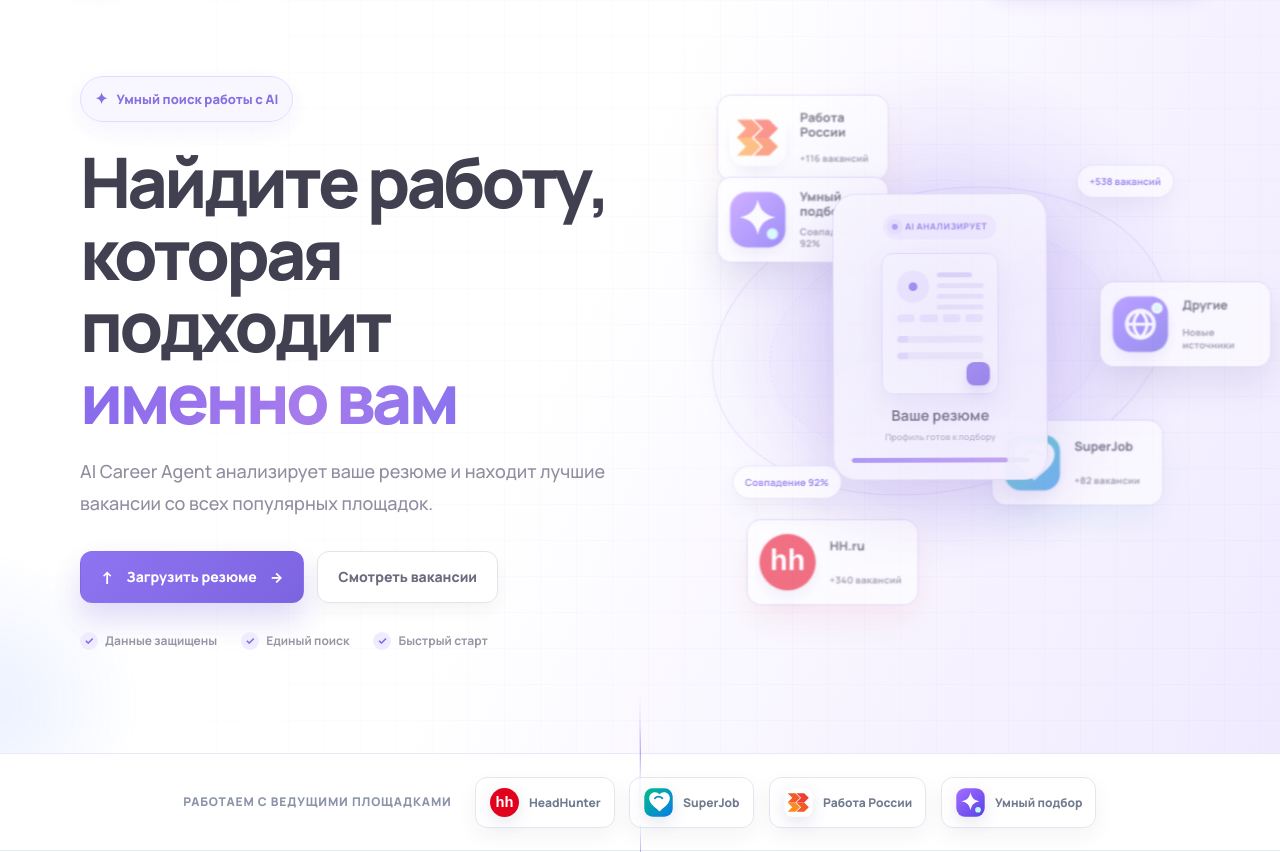
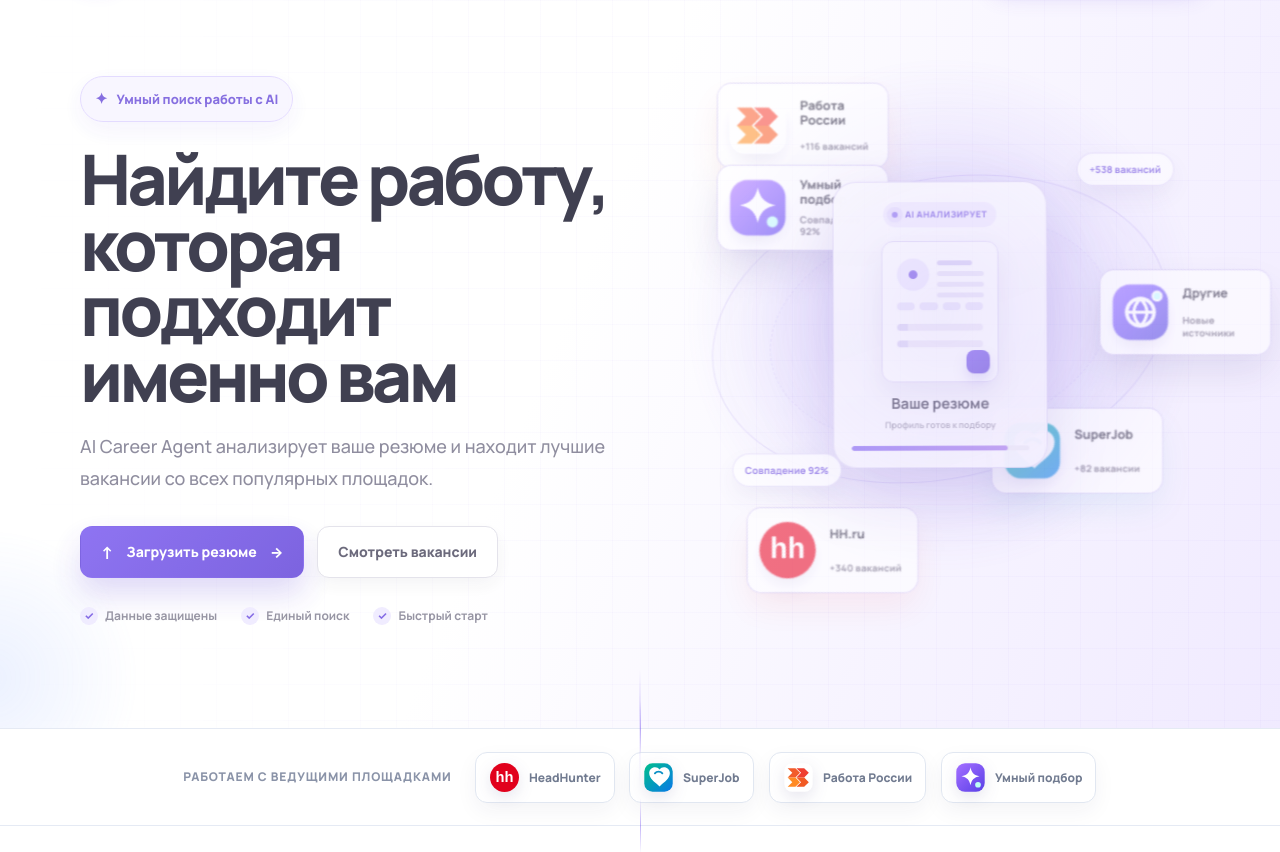
Before and after one commit to eletov215/ai-career-agent-site, a Flask app: page / in a window 1280 px wide. Shown: the part 79-931 px from the top of the page. Run offline with Flask 3, Linux system fonts and the light colour scheme; data that the repository does not hold is empty; parts of the project's set-up code (start-up, migrations or seed data) failed here and were passed over.

Commit message:
Add files via upload

```diff
--- a/static/styles.css
+++ b/static/styles.css
@@ -266,8 +266,9 @@ body{font-family:"Manrope",Inter,system-ui,-apple-system,BlinkMacSystemFont,"Seg
 .orbit-hero__copy{max-width:650px}
 .orbit-badge{display:inline-flex;align-items:center;gap:9px;padding:10px 14px;border:1px solid #ded4ff;border-radius:999px;background:rgba(247,243,255,.9);color:#6c50da;font-size:13px;font-weight:800;box-shadow:0 8px 24px rgba(95,67,211,.08)}
 .orbit-badge__spark{font-size:15px}
-.orbit-hero__copy h1{margin:24px 0 22px;font-size:clamp(52px,5.45vw,76px);line-height:1.03;letter-spacing:-.055em;color:#17172b;font-weight:800}
-.orbit-hero__copy h1 span{background:linear-gradient(100deg,#6d4ae7,#945fe8 60%,#7054ea);-webkit-background-clip:text;background-clip:text;color:transparent}
+.orbit-hero__copy h1{max-width:680px;margin:24px 0 22px;font-size:clamp(52px,5.45vw,76px);line-height:.94;letter-spacing:-.055em;color:#17172b;font-weight:800}
+.orbit-hero__title-line{display:block;white-space:nowrap}
+.orbit-hero__title-accent{margin-top:10px;background:linear-gradient(100deg,#6d4ae7,#945fe8 60%,#7054ea);-webkit-background-clip:text;background-clip:text;color:transparent}
 .orbit-hero__copy>p{max-width:600px;margin:0;color:#77758a;font-size:18px;line-height:1.78;font-weight:500}
 .orbit-hero__actions{display:flex;gap:13px;flex-wrap:wrap;margin-top:32px}
 .orbit-hero__actions .btn{min-height:52px;padding:0 20px;border-radius:12px;align-items:center;justify-content:center;font-size:14px;font-weight:800}
@@ -310,7 +311,7 @@ body{font-family:"Manrope",Inter,system-ui,-apple-system,BlinkMacSystemFont,"Seg
 .platform-strip--v2{background:#fff}.platform-strip--v2 .platform-strip-inner{min-height:96px}.platform-strip--v2 .platform-chip{box-shadow:0 8px 21px rgba(43,39,75,.05)}
 
 @media(max-width:1060px){.orbit-hero__grid{grid-template-columns:1fr;gap:42px}.orbit-hero__copy{max-width:760px;text-align:center;margin:auto}.orbit-hero__copy>p{margin-left:auto;margin-right:auto}.orbit-hero__actions,.orbit-trust{justify-content:center}.orbit-scene{margin:auto;width:min(610px,100%)}}
-@media(max-width:720px){.orbit-hero{padding:62px 0 70px}.orbit-hero__copy h1{font-size:clamp(43px,13vw,62px)}.orbit-hero__copy>p{font-size:16px}.orbit-hero__actions .btn{width:100%}.orbit-scene{width:100%;aspect-ratio:.92;margin-top:8px}.resume-core{width:190px;min-height:245px;padding:15px}.resume-core__document{width:104px;height:126px}.orbit-scene__ring--outer,.orbit-track--outer{width:98%;height:62%}.orbit-scene__ring--inner,.orbit-track--inner{width:72%;height:45%}.orbit-source{--radius-x:calc((100vw - 70px)/2);width:112px;height:64px;margin:-32px 0 0 -56px}.orbit-track--inner .orbit-source{--radius-x:calc((100vw - 180px)/2)}.orbit-source__counter-rotate{grid-template-columns:33px 1fr;padding:9px 10px}.orbit-source__logo{width:32px;height:32px;font-size:10px}.orbit-source strong{font-size:10px}.orbit-source small{font-size:7px}.orbit-result{display:none}}
+@media(max-width:720px){.orbit-hero{padding:62px 0 70px}.orbit-hero__copy h1{font-size:clamp(34px,10.8vw,52px);line-height:.96;letter-spacing:-.05em}.orbit-hero__title-accent{margin-top:8px}.orbit-hero__copy>p{font-size:16px}.orbit-hero__actions .btn{width:100%}.orbit-scene{width:100%;aspect-ratio:.92;margin-top:8px}.resume-core{width:190px;min-height:245px;padding:15px}.resume-core__document{width:104px;height:126px}.orbit-scene__ring--outer,.orbit-track--outer{width:98%;height:62%}.orbit-scene__ring--inner,.orbit-track--inner{width:72%;height:45%}.orbit-source{--radius-x:calc((100vw - 70px)/2);width:112px;height:64px;margin:-32px 0 0 -56px}.orbit-track--inner .orbit-source{--radius-x:calc((100vw - 180px)/2)}.orbit-source__counter-rotate{grid-template-columns:33px 1fr;padding:9px 10px}.orbit-source__logo{width:32px;height:32px;font-size:10px}.orbit-source strong{font-size:10px}.orbit-source small{font-size:7px}.orbit-result{display:none}}
 @media(prefers-reduced-motion:reduce){.orbit-track,.orbit-source__counter-rotate,.resume-core,.orbit-result,.resume-core__status span,.resume-core__progress span{animation:none!important}.orbit-track{transform:translate(-50%,-50%) rotate(0)}}
 
 /* ===== Logo-first orbit sources ===== */
```
